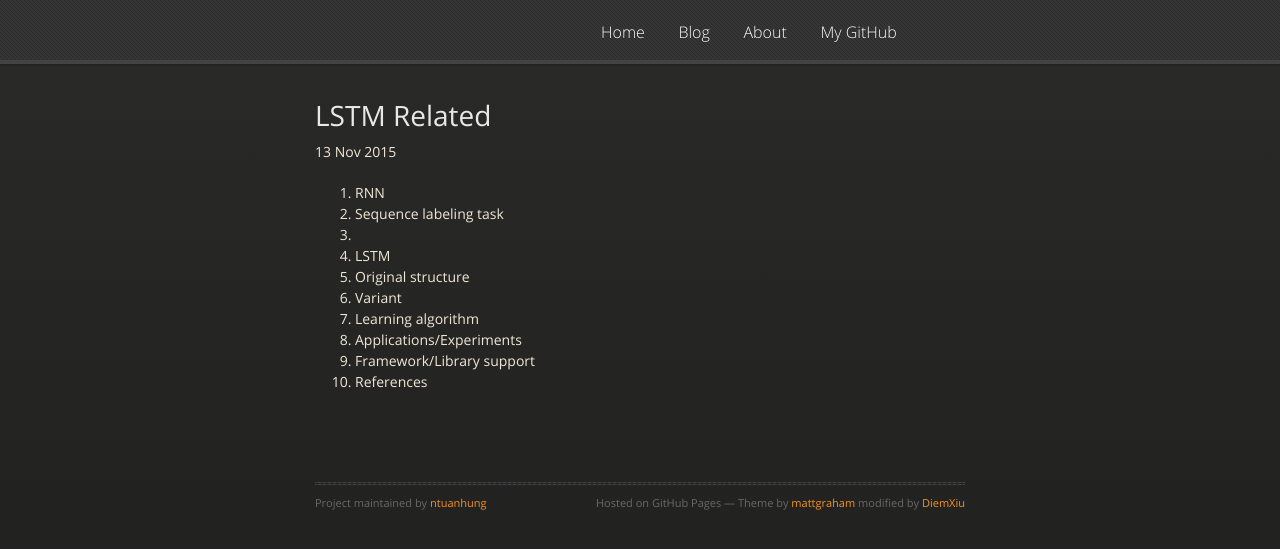
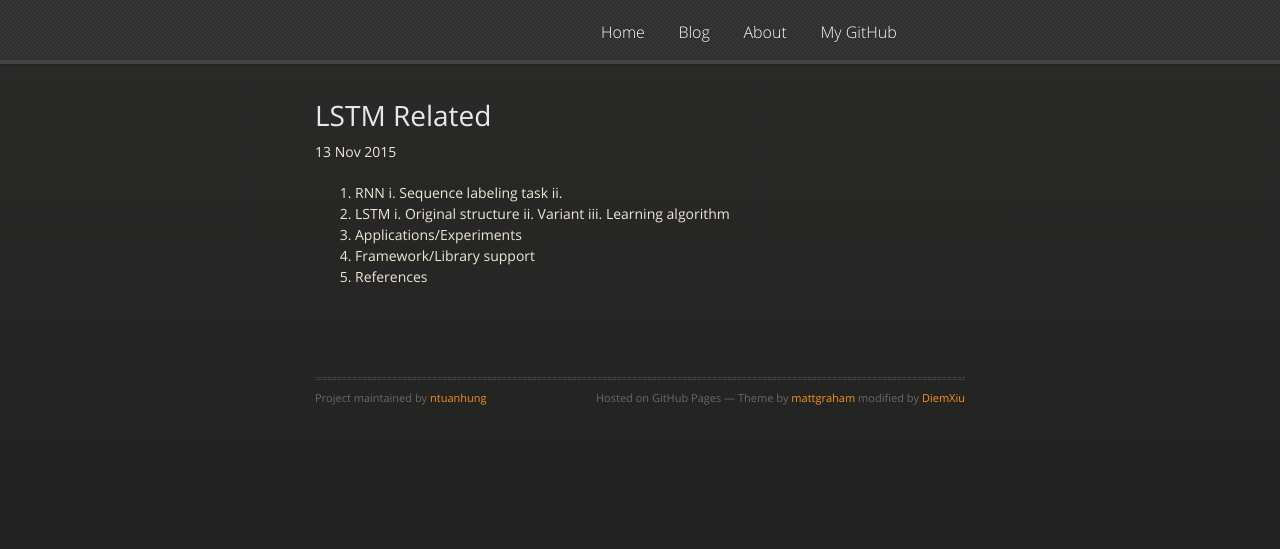
Before and after one commit to ntuanhung/ntuanhung.github.io, a Jekyll site: the page built from _posts/2015-11-13-lstm-related.md, in a window 1280 px wide. Shown: the top 549 px of the page. Built offline with Jekyll 4.4.1, drawn with Linux system fonts in a browser that asks for light colours; nearby versions of some CDN libraries.

Commit message:
Update 2015-11-13-lstm-related.md

```diff
--- a/_posts/2015-11-13-lstm-related.md
+++ b/_posts/2015-11-13-lstm-related.md
@@ -4,12 +4,12 @@
 date: 2015-11-13
 ---
 1. RNN
-  1. Sequence labeling task
-  2.
+  i. Sequence labeling task
+  ii.
 2. LSTM
-  1. Original structure
-  2. Variant
-  3. Learning algorithm
+  i. Original structure
+  ii. Variant
+  iii. Learning algorithm
 3. Applications/Experiments
 4. Framework/Library support
 5. References
```
